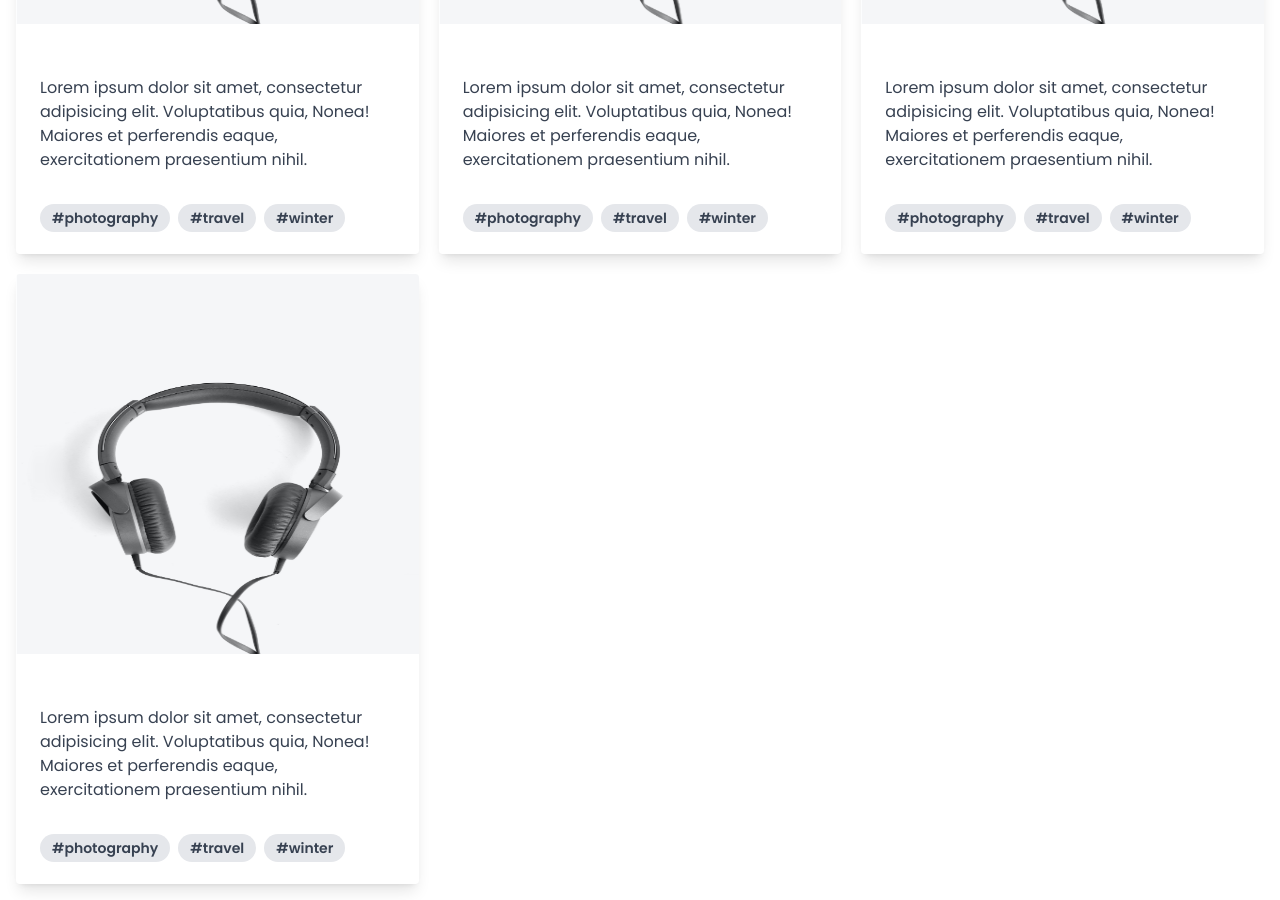
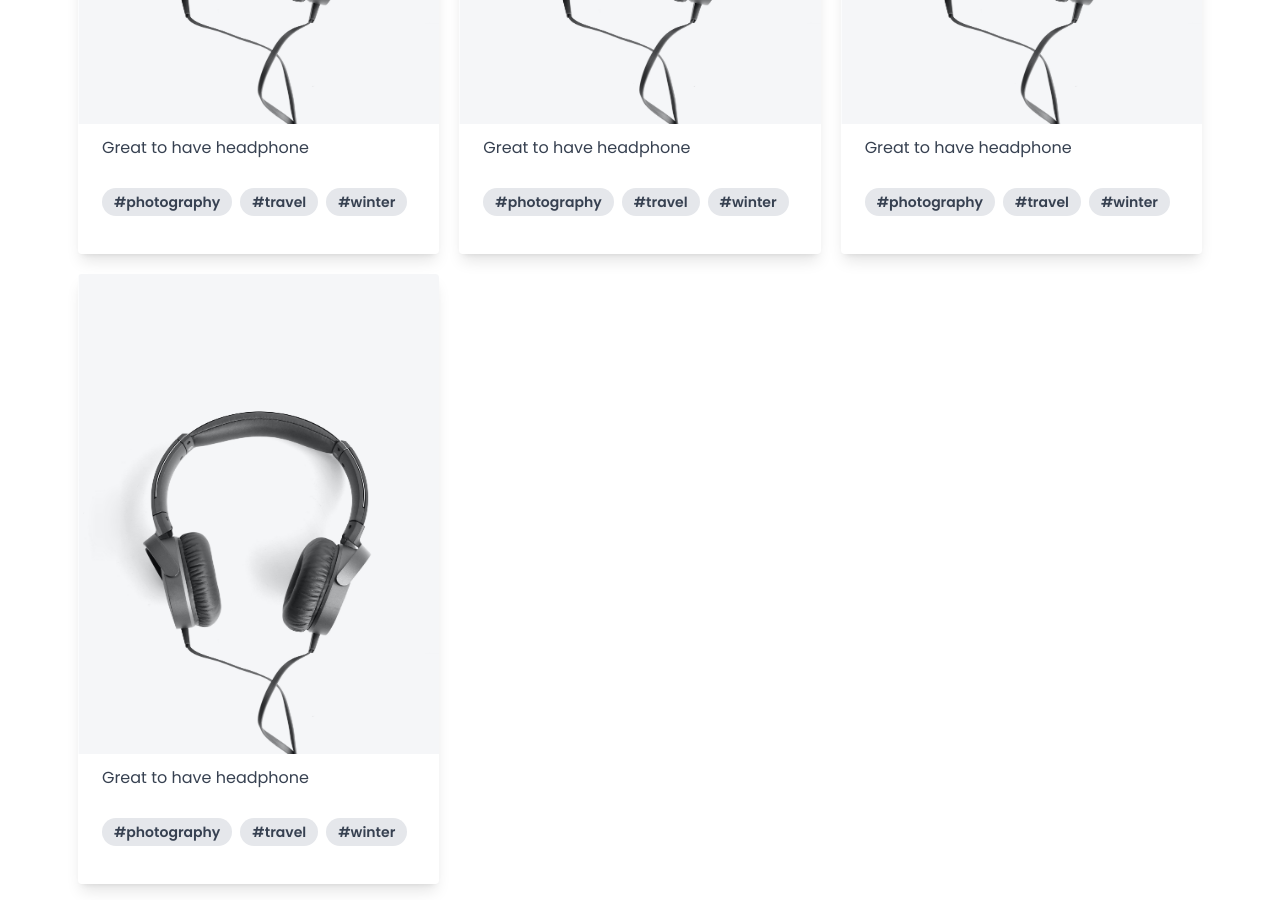
Before and after one commit to raibpn/retail, a Next.js app: page / in a window 1280 px wide. Shown: the part 440-1340 px from the top of the page. Built offline with nearby package versions, Linux system fonts and the light colour scheme.

Commit message:
landing page image size adjustment

```diff
--- a/components/Landing.tsx
+++ b/components/Landing.tsx
@@ -10,17 +10,12 @@ const Landing = () => {
       <div className="grid grid-cols-1 gap-5 sm:grid-cols-1 md:grid-cols-3 lg:grid-cols-3 xl:grid-cols-3">
         <div className="h-[410px] max-w-[420px] overflow-hidden rounded shadow-lg md:h-[610px]">
           <img
-            className="h-[160px] w-full object-fill md:h-[380px]"
+            className="h-[160px] w-full object-fill md:h-[480px]"
             src="/asset/head1.jpg"
             alt="Mountain"
           />
-          <div className="px-6 py-4">
-            <div className="mb-2 text-xl font-bold">Mountain</div>
-            <p className="text-base text-gray-700">
-              Lorem ipsum dolor sit amet, consectetur adipisicing elit.
-              Voluptatibus quia, Nonea! Maiores et perferendis eaque,
-              exercitationem praesentium nihil.
-            </p>
+          <div className="px-6 py-3">
+            <p className="text-base text-gray-700">Great to have headphone</p>
           </div>
           <div className="h-5 px-6 pt-4 pb-2 md:h-20 lg:h-20">
             <span className="mr-2 mb-2 inline-block rounded-full bg-gray-200 px-3 py-1 text-sm font-semibold text-gray-700">
@@ -36,17 +31,12 @@ const Landing = () => {
         </div>
         <div className="h-[410px] max-w-[420px] overflow-hidden rounded shadow-lg md:h-[610px]">
           <img
-            className="h-[160px] w-full object-fill md:h-[380px]"
+            className="h-[160px] w-full object-fill md:h-[480px]"
             src="/asset/head1.jpg"
             alt="Mountain"
           />
-          <div className="px-6 py-4">
-            <div className="mb-2 text-xl font-bold">Mountain</div>
-            <p className="text-base text-gray-700">
-              Lorem ipsum dolor sit amet, consectetur adipisicing elit.
-              Voluptatibus quia, Nonea! Maiores et perferendis eaque,
-              exercitationem praesentium nihil.
-            </p>
+          <div className="px-6 py-3">
+            <p className="text-base text-gray-700">Great to have headphone</p>
           </div>
           <div className="h-5 px-6 pt-4 pb-2 md:h-20 lg:h-20">
             <span className="mr-2 mb-2 inline-block rounded-full bg-gray-200 px-3 py-1 text-sm font-semibold text-gray-700">
@@ -62,17 +52,12 @@ const Landing = () => {
         </div>
         <div className="h-[410px] max-w-[420px] overflow-hidden rounded shadow-lg md:h-[610px]">
           <img
-            className="h-[160px] w-full object-fill md:h-[380px]"
+            className="h-[160px] w-full object-fill md:h-[480px]"
             src="/asset/head1.jpg"
             alt="Mountain"
           />
-          <div className="px-6 py-4">
-            <div className="mb-2 text-xl font-bold">Mountain</div>
-            <p className="text-base text-gray-700">
-              Lorem ipsum dolor sit amet, consectetur adipisicing elit.
-              Voluptatibus quia, Nonea! Maiores et perferendis eaque,
-              exercitationem praesentium nihil.
-            </p>
+          <div className="px-6 py-3">
+            <p className="text-base text-gray-700">Great to have headphone</p>
           </div>
           <div className="h-5 px-6 pt-4 pb-2 md:h-20 lg:h-20">
             <span className="mr-2 mb-2 inline-block rounded-full bg-gray-200 px-3 py-1 text-sm font-semibold text-gray-700">
@@ -88,17 +73,12 @@ const Landing = () => {
         </div>
         <div className="h-[410px] max-w-[420px] overflow-hidden rounded shadow-lg md:h-[610px]">
           <img
-            className="h-[160px] w-full object-fill md:h-[380px]"
+            className="h-[160px] w-full object-fill md:h-[480px]"
             src="/asset/head1.jpg"
             alt="Mountain"
           />
-          <div className="px-6 py-4">
-            <div className="mb-2 text-xl font-bold">Mountain</div>
-            <p className="text-base text-gray-700">
-              Lorem ipsum dolor sit amet, consectetur adipisicing elit.
-              Voluptatibus quia, Nonea! Maiores et perferendis eaque,
-              exercitationem praesentium nihil.
-            </p>
+          <div className="px-6 py-3">
+            <p className="text-base text-gray-700">Great to have headphone</p>
           </div>
           <div className="h-5 px-6 pt-4 pb-2 md:h-20 lg:h-20">
             <span className="mr-2 mb-2 inline-block rounded-full bg-gray-200 px-3 py-1 text-sm font-semibold text-gray-700">
```
